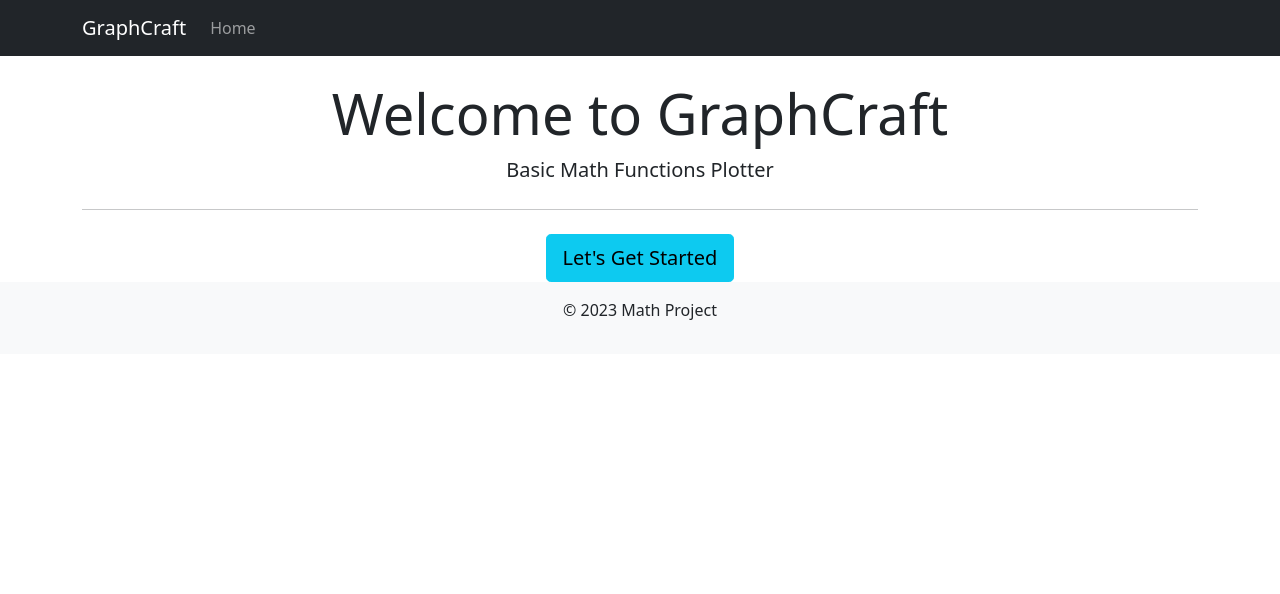
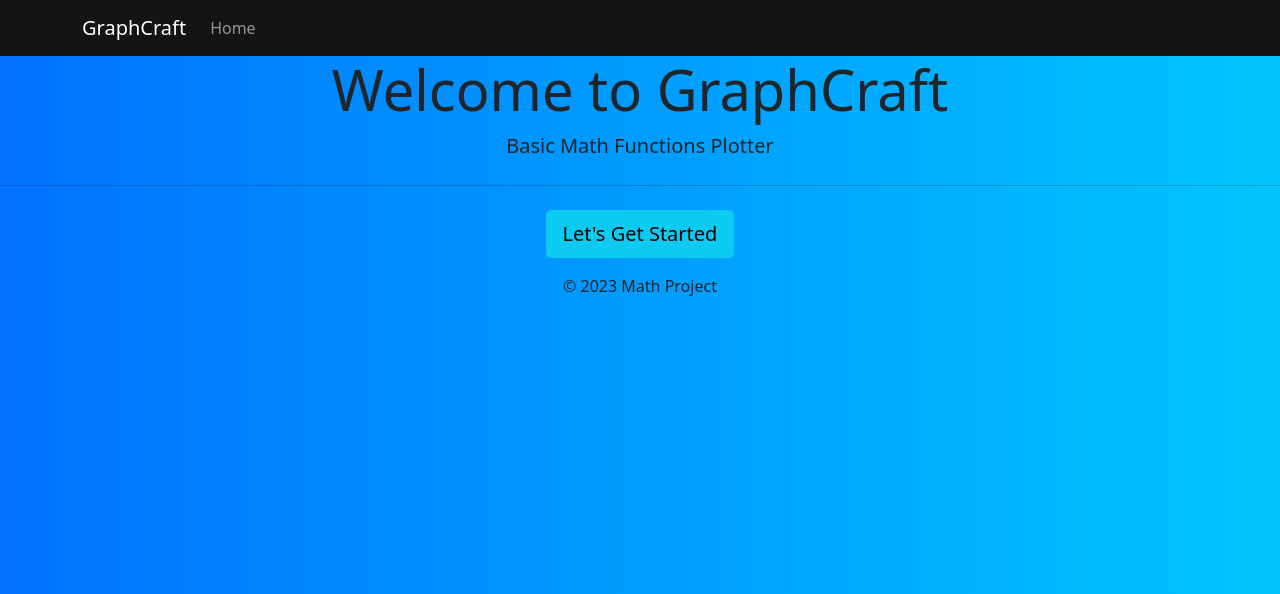
Before and after one commit to Adem-Hassen/GraphCraft, a Django app: page / in a window 1280 px wide. Shown: the top 594 px of the page. Run offline with Django 4.2, Linux system fonts and the light colour scheme; some libraries are stand-ins or nearby versions.

Commit message:
THird commit

```diff
--- a/Graph_App/templates/base.html
+++ b/Graph_App/templates/base.html
@@ -6,9 +6,18 @@
     <title>{% block title %}Math Project{% endblock %}</title>
     <link href="https://cdn.jsdelivr.net/npm/bootstrap@5.0.0/dist/css/bootstrap.min.css" rel="stylesheet">
 </head>
-<body>
+<style>
 
-<nav class="navbar navbar-expand-lg navbar-dark bg-dark">
+    .bg-light{
+        background: linear-gradient(to right, #0072ff, #00c6ff);
+    }
+    .body{
+        background: linear-gradient(to right, #0072ff, #00c6ff);
+    }
+</style>
+<body class="body">
+
+<nav class="navbar navbar-expand-lg navbar-dark" style="background:rgb(20, 20, 20);">
     <div class="container">
         <a class="navbar-brand" href="#">GraphCraft</a>
         <button class="navbar-toggler" type="button" data-bs-toggle="collapse" data-bs-target="#navbarNav" aria-controls="navbarNav" aria-expanded="false" aria-label="Toggle navigation">
@@ -25,7 +34,7 @@
     </div>
 </nav>
 
-<div class="container mt-4">
+<div class="container-mt-4">
     {% block content %}{% endblock %}
 </div>
 
--- a/Graph_App/templates/home.html
+++ b/Graph_App/templates/home.html
@@ -3,6 +3,7 @@
 {% block title %}Home - Math Project{% endblock %}
 
 {% block content %}
+
     <div class="jumbotron text-center">
         <h1 class="display-4">Welcome to GraphCraft </h1>
         <p class="lead">Basic Math Functions Plotter</p>
```
